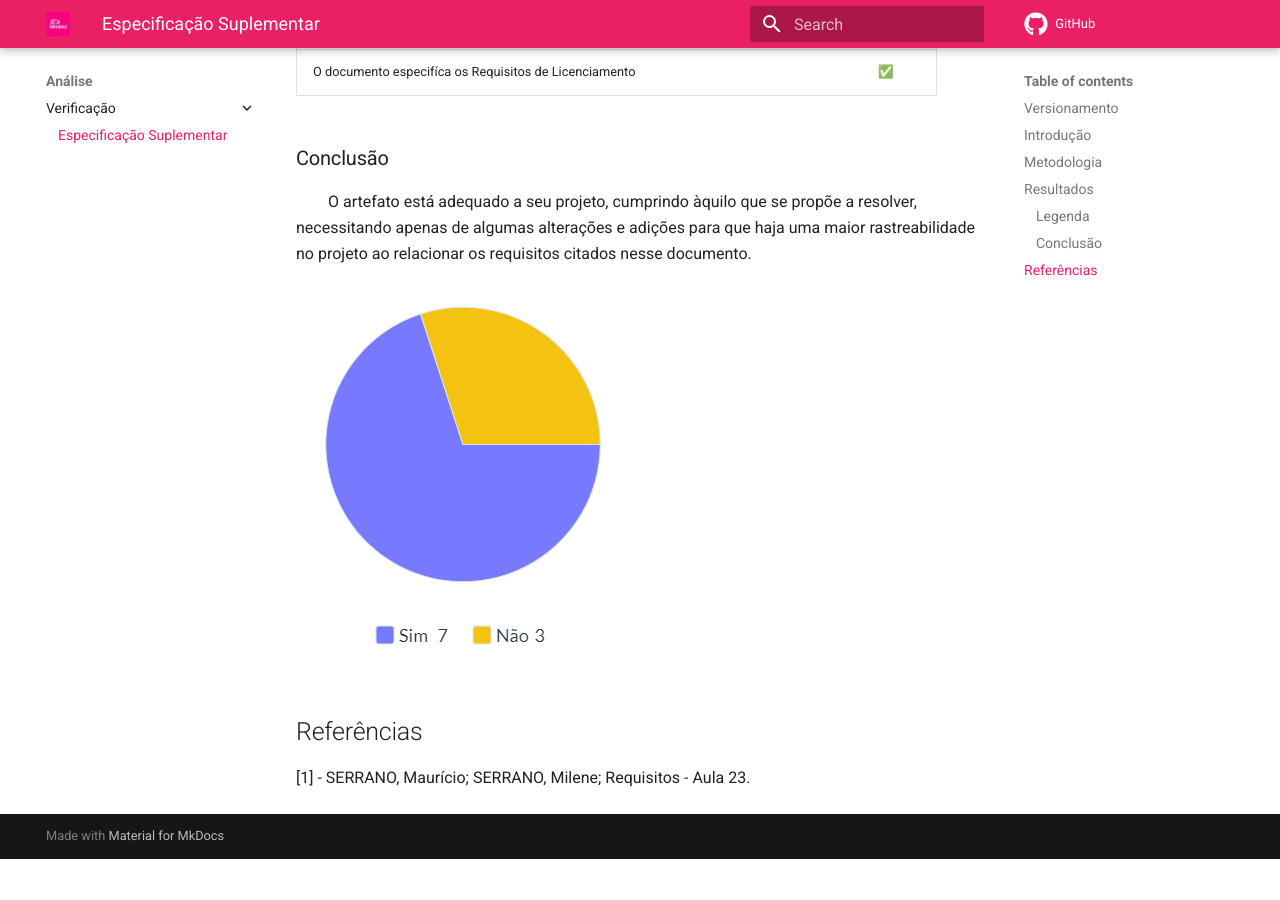
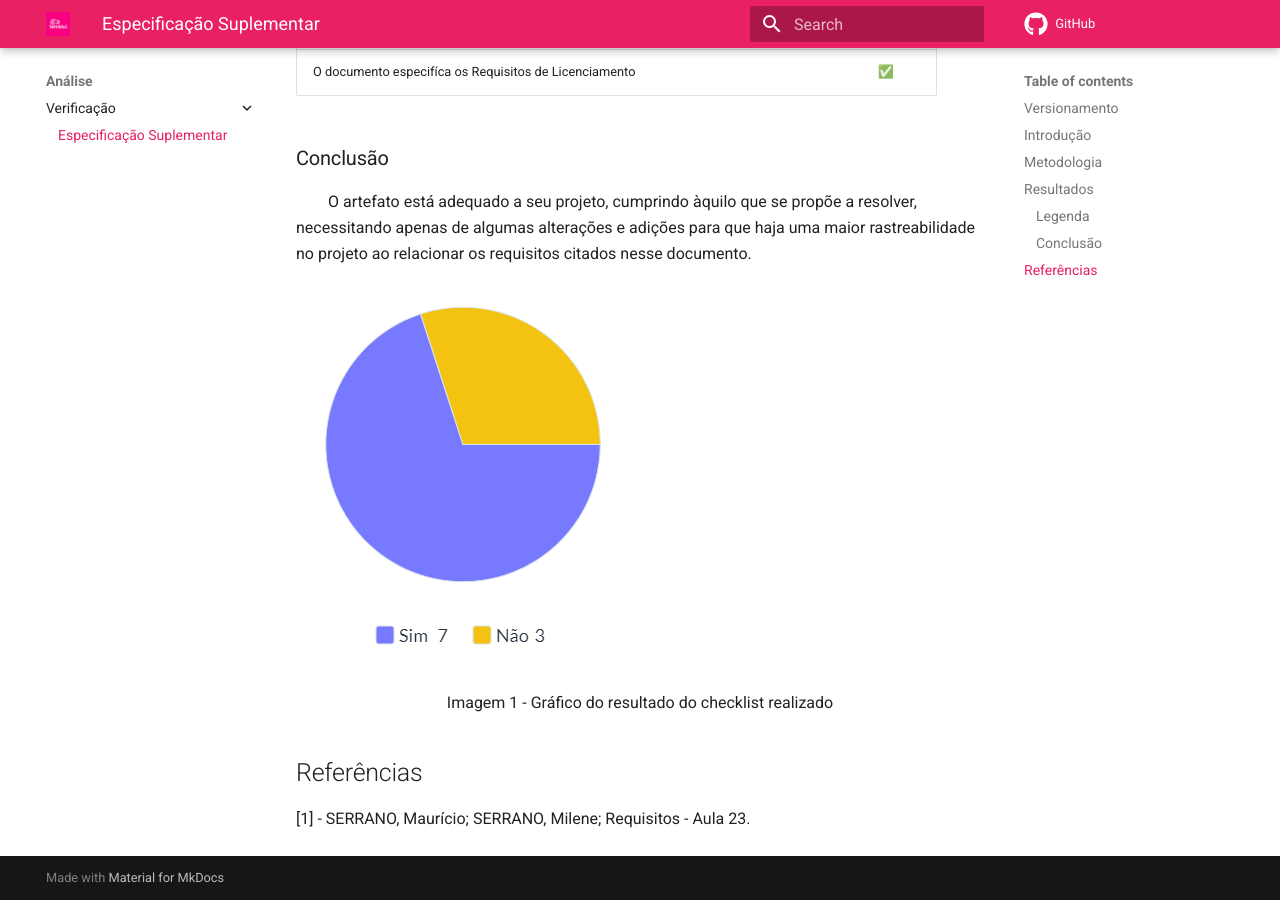
Before and after one commit to Requisitos-de-Software/2021.2-Tembici, an MkDocs documentation site: the page built from docs/analise/verificacao/especificacao_suplementar.md, in a window 1280 px wide and 900 px high, scrolled down 1432 px. Built offline with MkDocs 1.6.1 and Material for MkDocs 9.7.7, drawn with Linux system fonts in a browser that asks for light colours; comment, search, counter and statistics services are not loaded; before the commit the page ends 2291 px from its top, so only the background shows below that.

Commit message:
#52 - Adicionando Legenda na Imagem 1

```diff
--- a/docs/analise/verificacao/especificacao_suplementar.md
+++ b/docs/analise/verificacao/especificacao_suplementar.md
@@ -35,6 +35,7 @@
 <p style="align-text: justify">&emsp;&emsp;O artefato está adequado a seu projeto, cumprindo àquilo que se propõe a resolver, necessitando apenas de algumas alterações e adições para que haja uma maior rastreabilidade no projeto ao relacionar os requisitos citados nesse documento.</p>
 
 ![Gráfico do checklist realizado na verificação](../../assets/analise/verificacao/grafico_especificacao_suplementar.png)
+<p align="center">Imagem 1 - Gráfico do resultado do checklist realizado</p>
 
 ## Referências
 [1] - SERRANO, Maurício; SERRANO, Milene; Requisitos - Aula 23.
```
